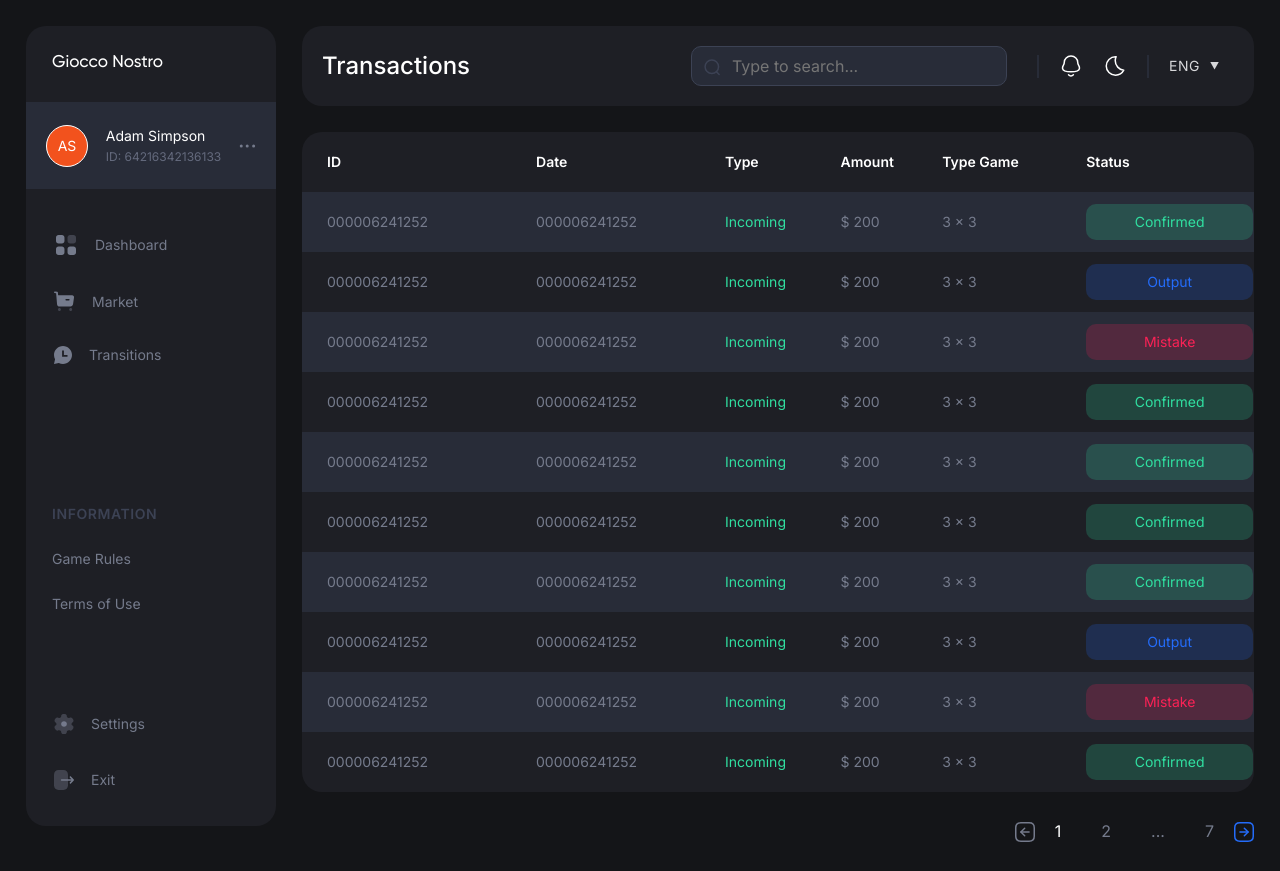
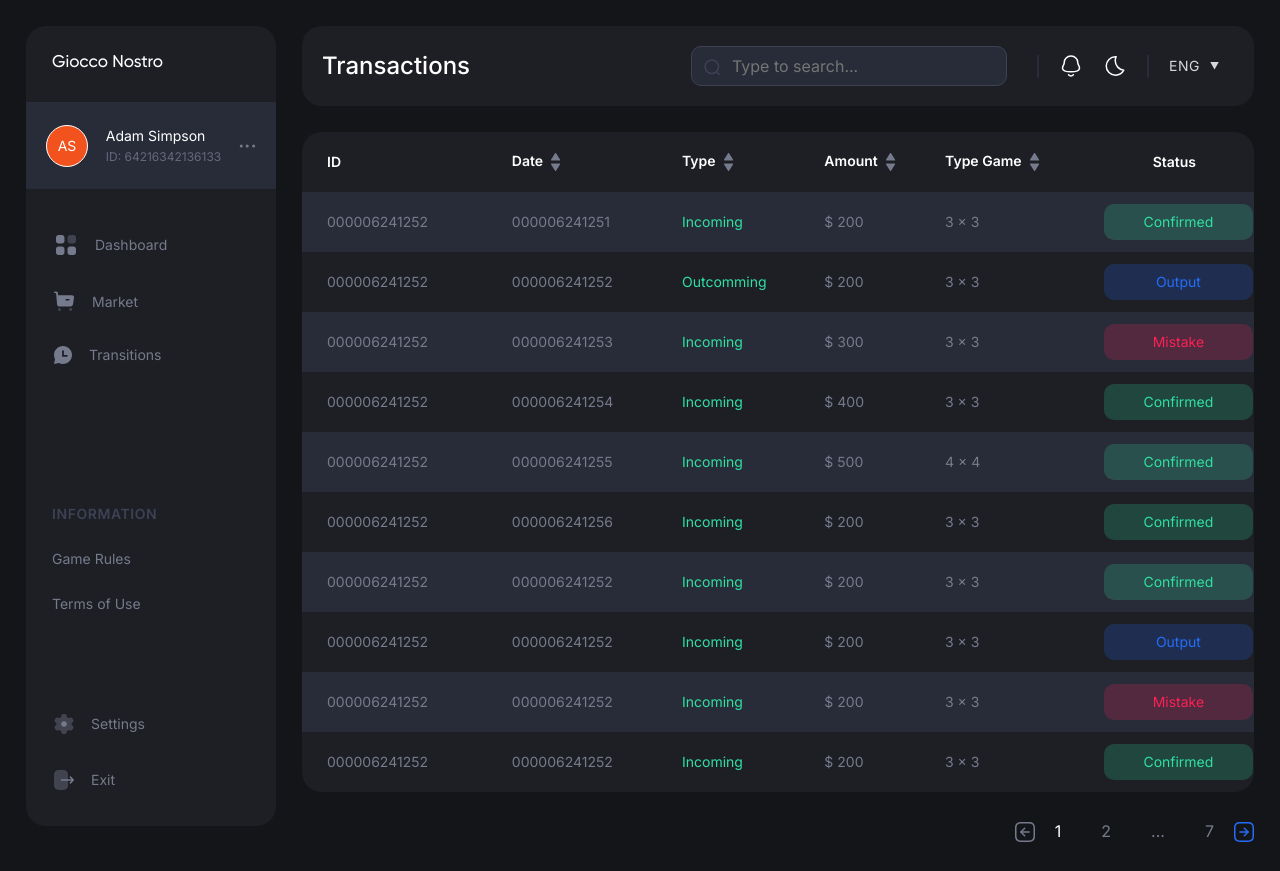
Before and after one commit to KingArthur-IT/gioccoNostro, a Vue app: page /transactions in a window 1280 px wide. Built offline with nearby package versions, Linux system fonts and the light colour scheme.

Commit message:
table functions

```diff
--- /dev/null
+++ b/src/components/UIKit/TableSortArrows.vue
@@ -0,0 +1,18 @@
+<template>
+    <svg class="icon" width="10" height="18" viewBox="0 0 10 18" fill="none" xmlns="http://www.w3.org/2000/svg">
+        <path d="M9.10384 11.063C9.10384 11.1738 9.07297 11.283 9.01282 11.3796L5.05454 17.6609C4.94532 17.8334 4.75615 17.9387 4.55194 17.9387C4.34773 17.9387 4.15857 17.8334 4.04934 17.6609L0.0910644 11.3796C-0.0237027 11.1967 -0.0308261 10.9656 0.074443 10.7765C0.178921 10.5865 0.377586 10.4694 0.593665 10.4694H8.51022C8.7263 10.4694 8.92496 10.5865 9.02944 10.7765C9.0793 10.8659 9.10384 10.9648 9.10384 11.063Z" fill="#757B8C"/>
+        <path d="M9.10384 6.87574C9.10384 6.76493 9.07297 6.6557 9.01282 6.55914L5.05454 0.277819C4.94532 0.105273 4.75615 3.33786e-06 4.55194 3.33786e-06C4.34773 3.33786e-06 4.15857 0.105273 4.04934 0.277819L0.0910644 6.55914C-0.0237027 6.74197 -0.0308261 6.97309 0.074443 7.16226C0.178921 7.35222 0.377586 7.46936 0.593665 7.46936H8.51022C8.7263 7.46936 8.92496 7.35222 9.02944 7.16226C9.0793 7.07282 9.10384 6.97388 9.10384 6.87574Z" fill="#757B8C"/>
+    </svg>
+</template>
+
+<script>
+export default {
+
+}
+</script>
+
+<style scoped>
+.icon{
+    cursor: pointer;
+}
+</style>
--- a/src/views/Transactions.vue
+++ b/src/views/Transactions.vue
@@ -1,12 +1,40 @@
 <template>
   <table class="table no-spacing">
     <tr class="table__head head-text">
-        <th>ID</th>
-        <th>Date</th>
-        <th>Type</th>
-        <th>Amount</th>
-        <th>Type Game</th>
-        <th>Status</th>
+        <th>
+            <div class="table__head-cell">
+                <span>ID</span>
+            </div>
+        </th>
+        <th>
+            <div class="table__head-cell">
+                <span>Date</span>
+                <TableSortArrows @click="sortTableData('date')"/>
+            </div>
+        </th>
+        <th>
+            <div class="table__head-cell">
+                <span>Type</span>
+                <TableSortArrows @click="sortTableData('type')"/>
+            </div>
+        </th>
+        <th>
+            <div class="table__head-cell">
+                <span>Amount</span>
+                <TableSortArrows @click="sortTableData('amount')"/>
+            </div>
+        </th>
+        <th>
+            <div class="table__head-cell">
+                <span>Type Game</span>
+                <TableSortArrows @click="sortTableData('typeGame')"/>
+            </div>
+        </th>
+        <th>
+            <div class="table__head-cell table__head-center">
+                <span>Status</span>
+            </div>
+        </th>
     </tr>
     <tr v-for="item in currentPageArray" :key="item.id" class="table__body-row body-text">
         <td>{{item.id}}</td>
@@ -39,19 +67,20 @@
 import { reactive, computed } from 'vue'
 import StatusLabel from '@/components/UIKit/StatusLabel.vue'
 import PageArrow from '@/components/UIKit/PageArrow.vue'
+import TableSortArrows from '@/components/UIKit/TableSortArrows.vue'
 
 export default {
     components:{
-        StatusLabel, PageArrow
+        StatusLabel, PageArrow, TableSortArrows
     },
     setup(){
-        const transactionsData = [
-            {id: '000006241252', date: '000006241252', type: 'Incoming', amount: '200', typeGame: '3 x 3', status: 'Confirmed'},
-            {id: '000006241252', date: '000006241252', type: 'Incoming', amount: '200', typeGame: '3 x 3', status: 'Output'},
-            {id: '000006241252', date: '000006241252', type: 'Incoming', amount: '200', typeGame: '3 x 3', status: 'Mistake'},
-            {id: '000006241252', date: '000006241252', type: 'Incoming', amount: '200', typeGame: '3 x 3', status: 'Confirmed'},
-            {id: '000006241252', date: '000006241252', type: 'Incoming', amount: '200', typeGame: '3 x 3', status: 'Confirmed'},
-            {id: '000006241252', date: '000006241252', type: 'Incoming', amount: '200', typeGame: '3 x 3', status: 'Confirmed'},
+        const transactionsData = reactive([
+            {id: '000006241252', date: '000006241251', type: 'Incoming', amount: '200', typeGame: '3 x 3', status: 'Confirmed'},
+            {id: '000006241252', date: '000006241252', type: 'Outcomming', amount: '200', typeGame: '3 x 3', status: 'Output'},
+            {id: '000006241252', date: '000006241253', type: 'Incoming', amount: '300', typeGame: '3 x 3', status: 'Mistake'},
+            {id: '000006241252', date: '000006241254', type: 'Incoming', amount: '400', typeGame: '3 x 3', status: 'Confirmed'},
+            {id: '000006241252', date: '000006241255', type: 'Incoming', amount: '500', typeGame: '4 x 4', status: 'Confirmed'},
+            {id: '000006241252', date: '000006241256', type: 'Incoming', amount: '200', typeGame: '3 x 3', status: 'Confirmed'},
             {id: '000006241252', date: '000006241252', type: 'Incoming', amount: '200', typeGame: '3 x 3', status: 'Confirmed'},
             {id: '000006241252', date: '000006241252', type: 'Incoming', amount: '200', typeGame: '3 x 3', status: 'Output'},
             {id: '000006241252', date: '000006241252', type: 'Incoming', amount: '200', typeGame: '3 x 3', status: 'Mistake'},
@@ -107,12 +136,18 @@ export default {
             {id: '000006241252', date: '000006241252', type: 'Incoming', amount: '200', typeGame: '3 x 3', status: 'Confirmed'},
             {id: '000006241252', date: '000006241252', type: 'Incoming', amount: '200', typeGame: '3 x 3', status: 'Output'},
             {id: '000006241252', date: '000006241252', type: 'Incoming', amount: '200', typeGame: '3 x 3', status: 'Mistake'},
-        ]
+        ])
 
         const pageSettings = reactive({
             perPage: 10,
             currentPage: 1,
         })
+        const sortVals = {
+            date: 1,
+            type: 1,
+            amount: 1,
+            typeGame: 1
+        }
 
         const currentPageArray = computed(() => {
             return transactionsData.slice((pageSettings.currentPage - 1) * pageSettings.perPage, pageSettings.currentPage * pageSettings.perPage)
@@ -157,18 +192,34 @@ export default {
                 pageSettings.currentPage = num;
         }
 
+        const sortTableData = (field) => {
+            transactionsData.sort( (a, b) => {
+                return (a[field] > b[field]) ? 1 * sortVals[field] : ((b[field] > a[field]) ? -1 * sortVals[field] : 0)
+            })
+            sortVals[field] *= -1;
+        }
 
         return {
             transactionsData, pageSettings, currentPageArray,
             pagesCount, isLeftArrowEnable, isRightArrowEnable,
             isPageItemShow, pageItemsArray,
-            nextPage, prevPage, goToPage
+            nextPage, prevPage, goToPage,
+            sortTableData
         }
     }
 }
 </script>
 
 <style scoped>
+.table__head-cell{
+    display: flex;
+}
+.table__head-center{
+    justify-content: center;
+}
+th span{
+    margin-right: 8px;
+}
 .table{
     width: 100%;
     background: var(--section-background);
```
